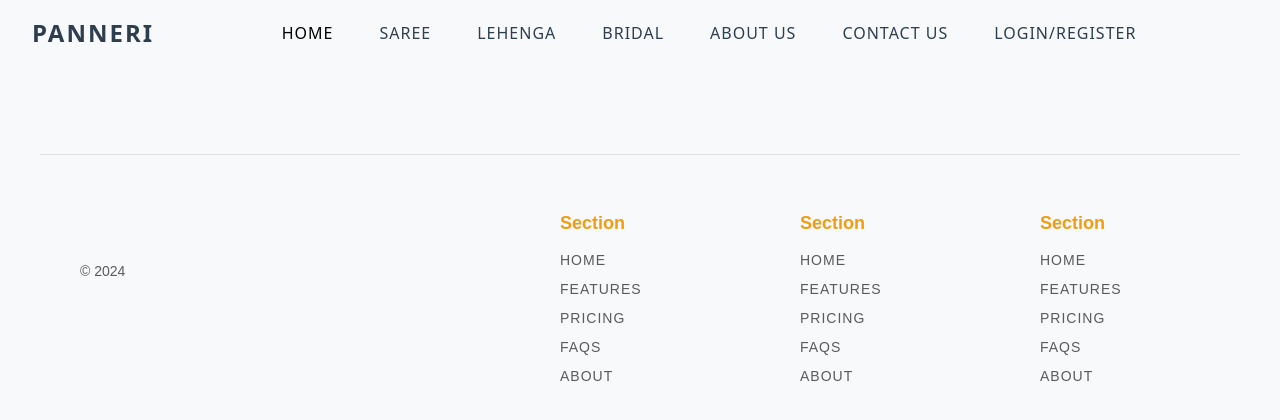
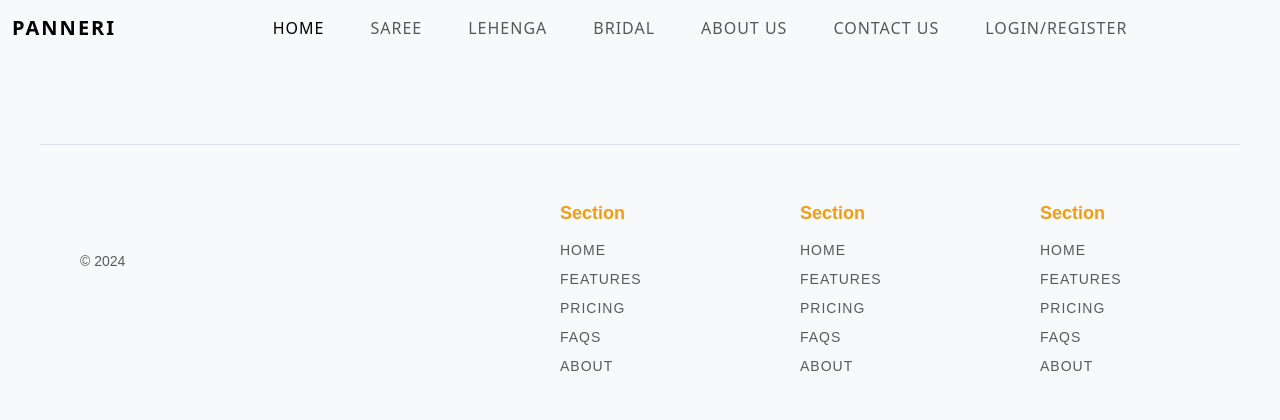
Before and after one commit to Priyanka-Kharatmal/PanneriSareeWebsite, a website: page aboutus.html in a window 1280 px wide. Drawn offline with nearby package versions, Linux system fonts and the light colour scheme.

Commit message:
Initial commit

```diff
--- a/aboutus.html
+++ b/aboutus.html
@@ -6,6 +6,7 @@
     <title>About Us | Panneri</title>
     <link rel="stylesheet" href="node_modules/bootstrap/dist/css/bootstrap.min.css">
     <link rel="stylesheet" href="styles.css">
+    <link href="https://cdn.jsdelivr.net/npm/bootstrap@5.3.3/dist/css/bootstrap.min.css" rel="stylesheet" integrity="sha384-QWTKZyjpPEjISv5WaRU9OFeRpok6YctnYmDr5pNlyT2bRjXh0JMhjY6hW+ALEwIH" crossorigin="anonymous">
 </head>
 <body>
     <div id="navbar">
```
Also changed, not shown: index.html (+2 -0 lines).
